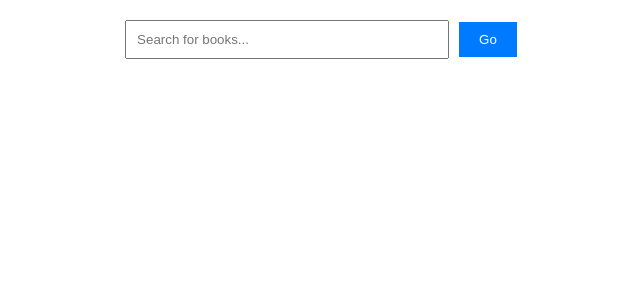
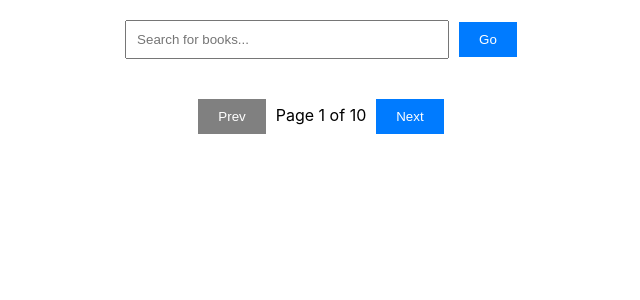
Before and after one commit to Apoorv0503/CodeHall_assignment, a React (Create React App) app: page / in a window 1280 px wide. Shown: the top 300 px of the page, without its empty margins (319-959 px from the left). Built offline with nearby package versions, Linux system fonts and the light colour scheme.

Commit message:
added pagination component and its logic

```diff
--- a/src/App.css
+++ b/src/App.css
@@ -67,6 +67,27 @@
   cursor: pointer;
 }
 
+
+
+/* Pagination */
+.pagination {
+  margin-top: 20px;
+  text-align: center;
+}
+
+.pagination-button {
+  padding: 10px 20px;
+  margin: 0 10px;
+  background-color: #007bff;
+  color: white;
+  border: none;
+  cursor: pointer;
+}
+
+.pagination-button:disabled {
+  background-color: grey;
+}
+
 /* grid view for the tab */
 /* @media (max-width: 1024px) {
   .grid-container {
--- a/src/App.js
+++ b/src/App.js
@@ -1,6 +1,7 @@
 import { useState } from 'react';
 import SearchBar from './components/SearchBar';
 import BookGrid from './components/BookGrid';
+import Pagination from './components/Pagination';
 import './App.css';
 import axios from 'axios';
 
@@ -22,8 +23,8 @@ function App() {
 
   try {
     // made API call to OpenLibrary's search
-    const response = await axios.get(`https://openlibrary.org/search.json?q=${query}`);
-    // &page=${totalPages}
+    const response = await axios.get(`https://openlibrary.org/search.json?q=${query}&page=${totalPages}`);
+    //
 
     console.log(response.data);
     // extract the books data
@@ -42,10 +43,13 @@ function App() {
   }
 };
 
-// const handleAuthorClick = (authorKey) => {
-//   // Placeholder for modal logic
-//   setShowModal(true);
-// };
+
+const closeModal = () => setShowModal(false);
+
+const handleNext = () => setPage(page + 1);
+const handlePrev = () => setPage(page - 1);
+
+
 
 
 const handleAuthorClick = async (authorKey) => {
@@ -73,6 +77,7 @@ const handleAuthorClick = async (authorKey) => {
     <div className="app">
         <SearchBar query={query} setQuery={setQuery} handleSearch={handleSearch} />
         <BookGrid books={books} handleAuthorClick={handleAuthorClick} />
+        <Pagination page={page} totalPages={totalPages} handleNext={handleNext} handlePrev={handlePrev} />
     </div>
   );
 
--- a/src/components/BookGrid.js
+++ b/src/components/BookGrid.js
@@ -7,6 +7,7 @@ const BookGrid = ({ books }) => {
 
   return (
     <div className="book-grid">
+
       {books.map((book) => (
         <div key={book.key} className="book-card">
           <img
--- /dev/null
+++ b/src/components/Pagination.js
@@ -0,0 +1,17 @@
+import React from 'react';
+
+const Pagination = ({ page, totalPages, handleNext, handlePrev }) => {
+  return (
+    <div className="pagination">
+      <button onClick={handlePrev} disabled={page === 1} className="pagination-button">
+        Prev
+      </button>
+      <span>Page {page} of {totalPages}</span>
+      <button onClick={handleNext} disabled={page === totalPages} className="pagination-button">
+        Next
+      </button>
+    </div>
+  );
+};
+
+export default Pagination;
```
